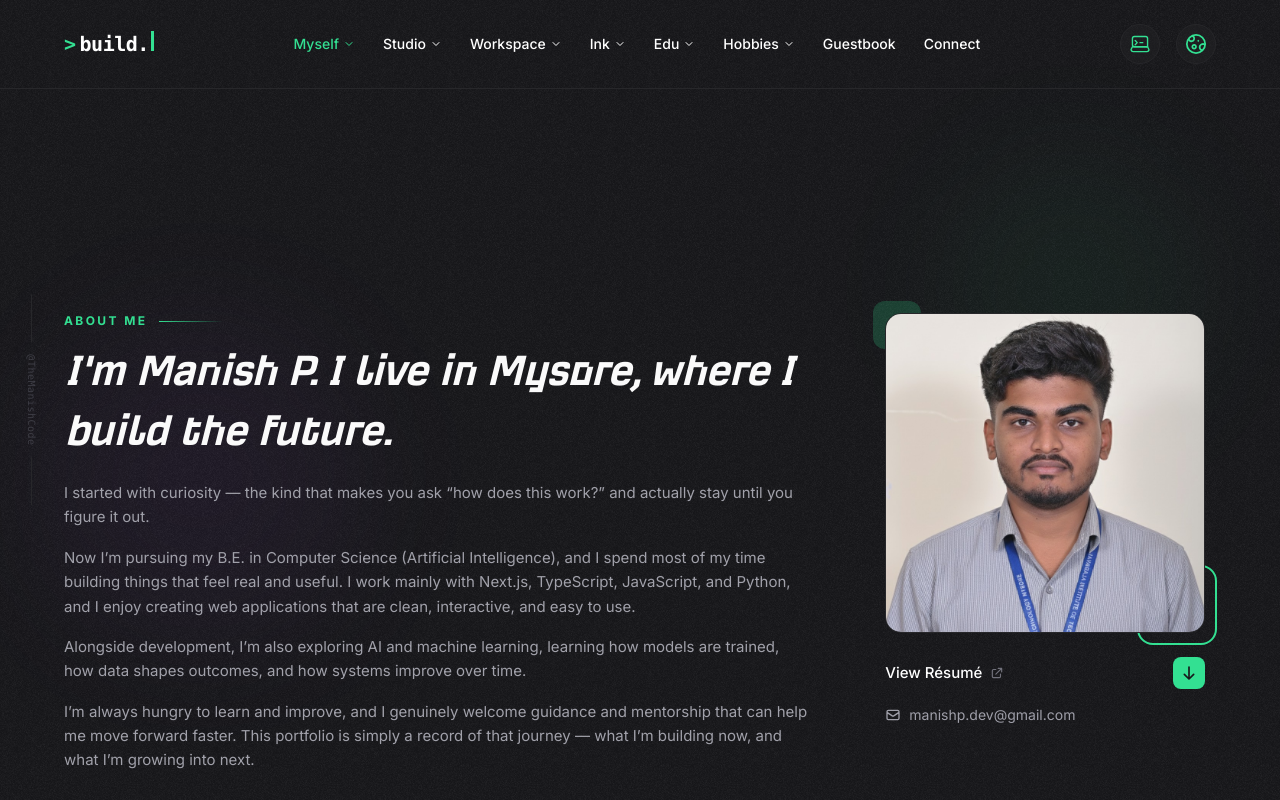
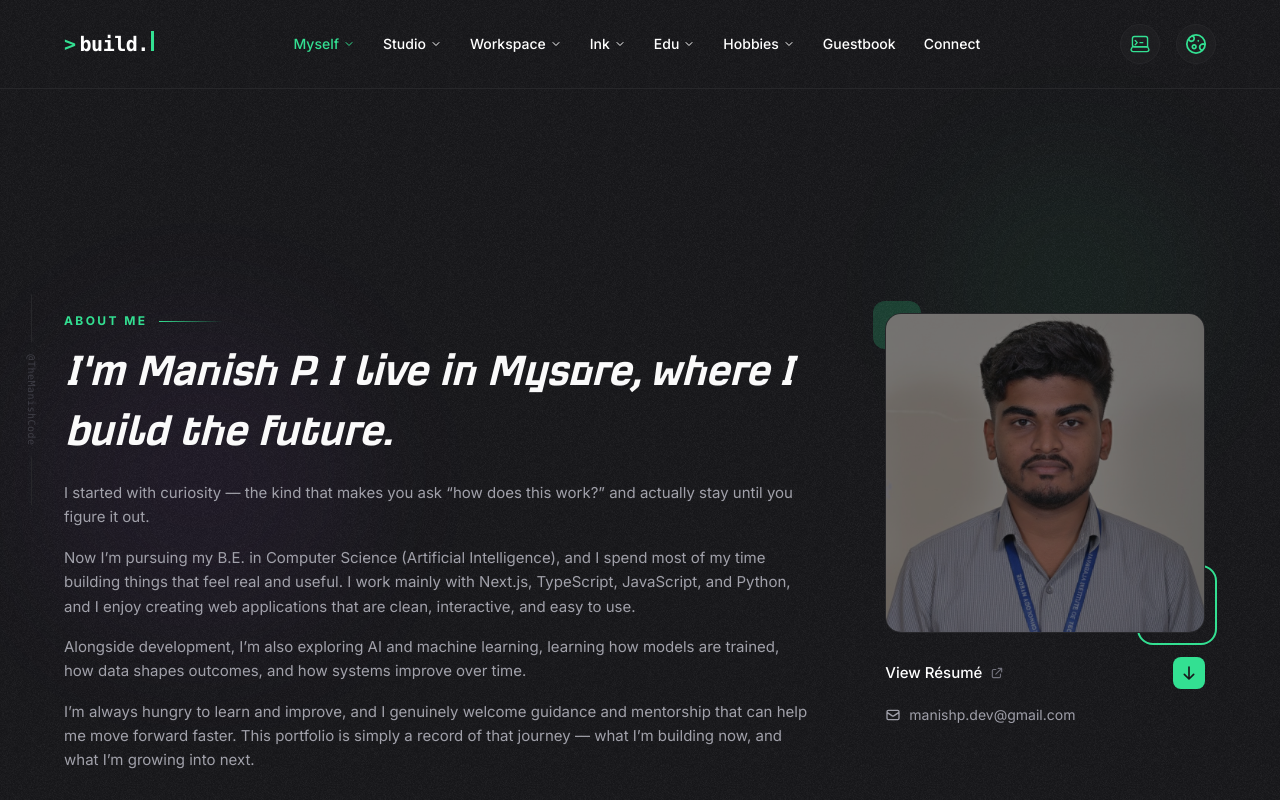
Before and after one commit to TheManishCode/devfolio, a Next.js app: page /myself/story in a window 1280 px wide. Shown: the top 800 px of the page. Built offline with nearby package versions, Linux system fonts and the light colour scheme.

Commit message:
style: dim profile image brightness in story page

```diff
--- a/src/app/myself/story/page.tsx
+++ b/src/app/myself/story/page.tsx
@@ -82,7 +82,7 @@
                                         alt={personalInfo.name}
                                         width={500}
                                         height={500}
-                                        className="w-full h-full object-cover"
+                                        className="w-full h-full object-cover brightness-50"
                                         onError={() => setImageFailed(true)}
                                     />
                                 )}
```
